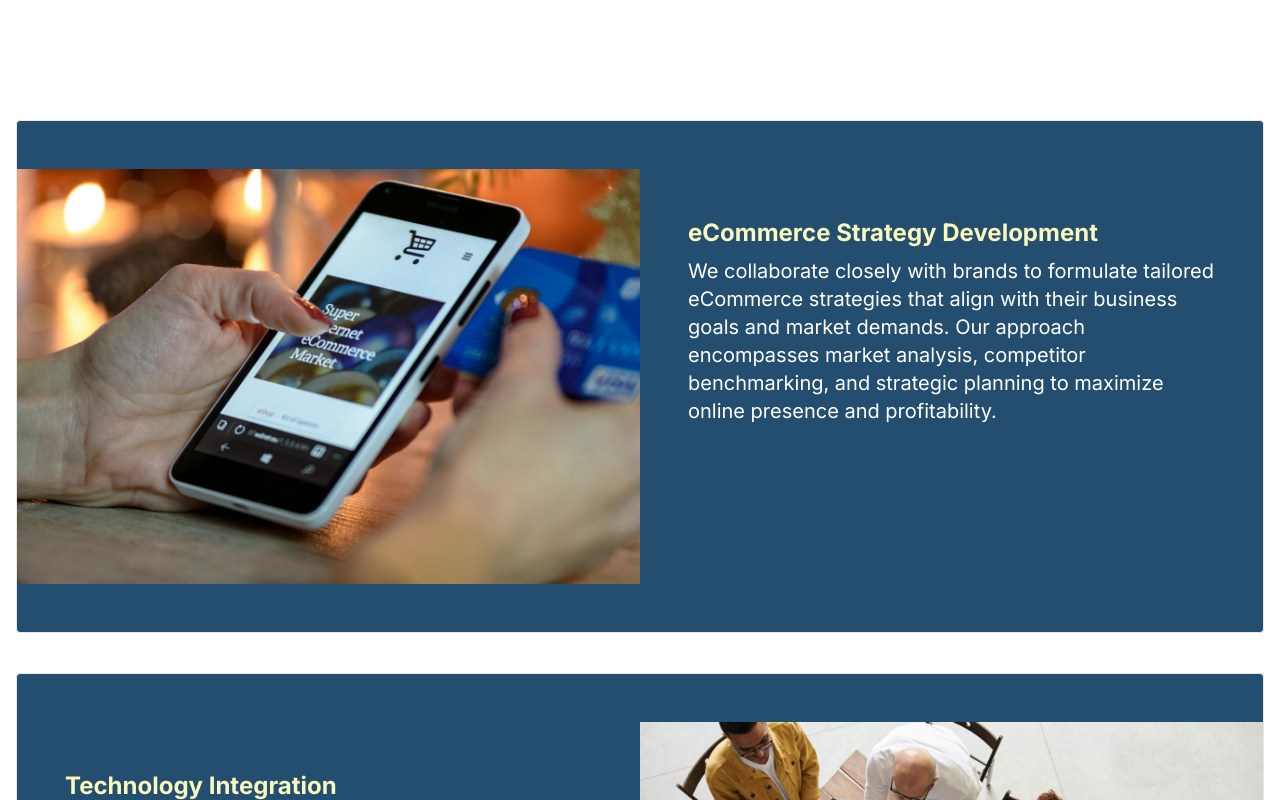
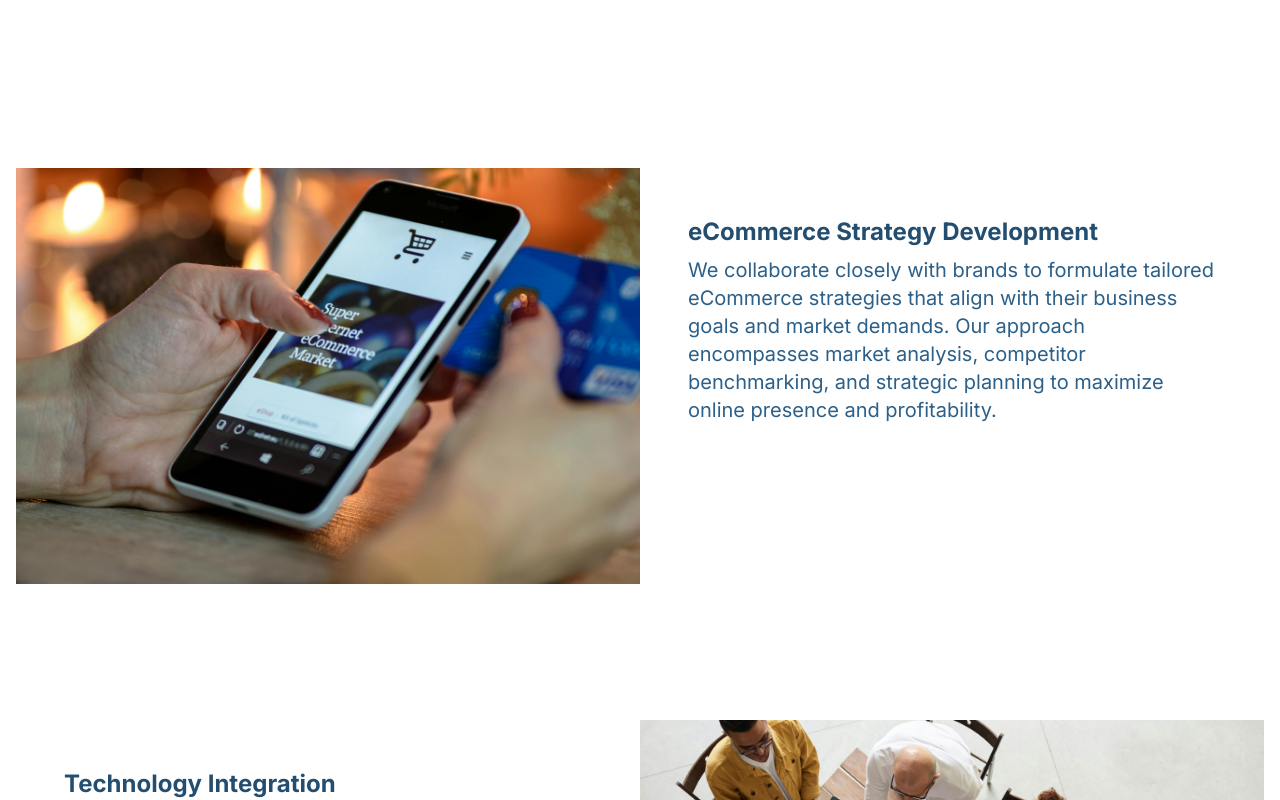
Before and after one commit to MilosBogicevic/nextjs-website, a Next.js app: page /what-we-do in a window 1280 px wide. Shown: the part 840-1640 px from the top of the page. Built offline with nearby package versions, Linux system fonts and the light colour scheme.

Commit message:
Added styling changes in TextWithImage component..

```diff
--- a/src/components/TextWithImage.tsx
+++ b/src/components/TextWithImage.tsx
@@ -11,7 +11,7 @@ export default function TextWithImage() {
             key={index}
             className={`${
               index % 2 === 0 ? "md:flex-row" : "md:flex-row-reverse"
-            } flex flex-col border border-gray-200 rounded bg-primary py-8 md:py-12 px-8 md:px-0 transition-transform ease-in-out hover:scale-105`}
+            } flex flex-col py-8 md:py-12 px-8 md:px-0 transition-transform ease-in-out hover:scale-105`}
           >
             <div className="w-full md:w-1/2 h-48 md:h-auto">
               <Image
@@ -23,8 +23,8 @@ export default function TextWithImage() {
               />
             </div>
             <div className="w-full md:w-1/2 pt-8 md:p-12">
-              <h2 className="text-2xl font-bold text-secondary">{el.title}</h2>
-              <p className="mt-2 text-xl text-white">{el.content}</p>
+              <h2 className="text-2xl font-bold text-primary">{el.title}</h2>
+              <p className="mt-2 text-xl text-primary-light">{el.content}</p>
             </div>
           </div>
         ))}
```
